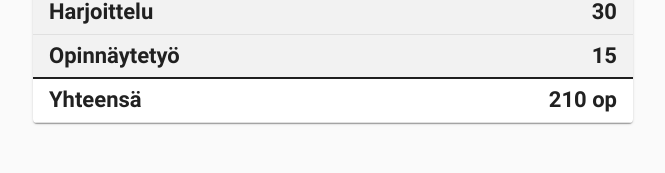
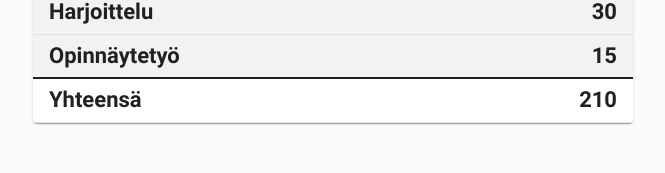
Before and after one commit to oskarijarvelin/mui-oskarijarvelinfi, a Next.js app: page /opiskelu in a window 1280 px wide. Shown: the part 2526-2699 px from the top of the page, without its empty margins (307-972 px from the left). Built offline with nearby package versions, Linux system fonts and the light colour scheme.

Commit message:
Removed op from table

```diff
--- a/pages/opiskelu.js
+++ b/pages/opiskelu.js
@@ -162,7 +162,7 @@ export default function Opiskelu() {
                     Yhteensä
                   </TableCell>
                   <TableCell component="th" align="right">
-                    210 op
+                    210
                   </TableCell>
                 </TableRow>
 
```
Also changed, not shown: 1 other file (tests, documents, lock files or other folders).
